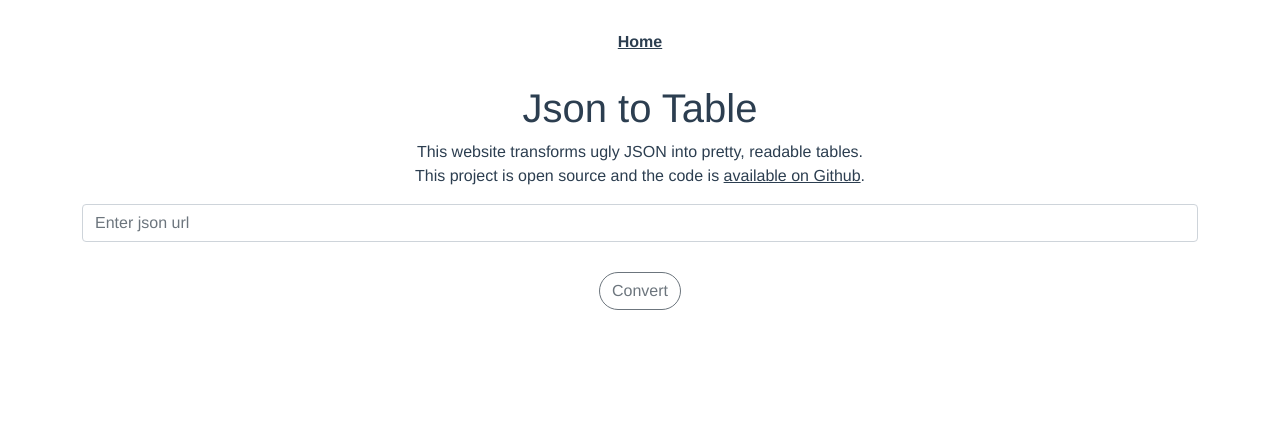
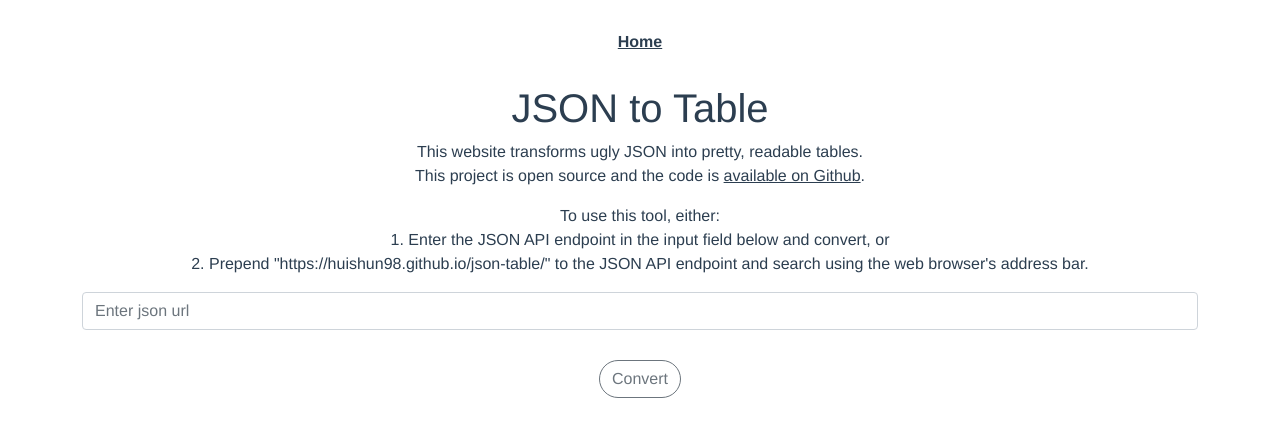
Before and after one commit to huishun98/json-table, a Vue app: page /json-table in a window 1280 px wide. Shown: the top 436 px of the page. Built offline with nearby package versions, Linux system fonts and the light colour scheme.

Commit message:
added instructions in homepage

```diff
--- a/src/views/Home.vue
+++ b/src/views/Home.vue
@@ -1,12 +1,17 @@
 <template>
   <div class="container theme">
-    <h1>Json to Table</h1>
+    <h1>JSON to Table</h1>
     <p>
       This website transforms ugly JSON into pretty, readable tables. <br />
       This project is open source and the code is
       <a href="https://github.com/huishun98/json-table" target="_blank"
         >available on Github</a
       >.
+    </p>
+    <p>
+      To use this tool, either: <br />
+      1. Enter the JSON API endpoint in the input field below and convert, or <br />
+      2. Prepend "https://huishun98.github.io/json-table/" to the JSON API endpoint and search using the web browser's address bar.
     </p>
     <b-form-input
       v-model="queryUrl"
```
Also changed, not shown: 1 other file (tests, documents, lock files or other folders).
